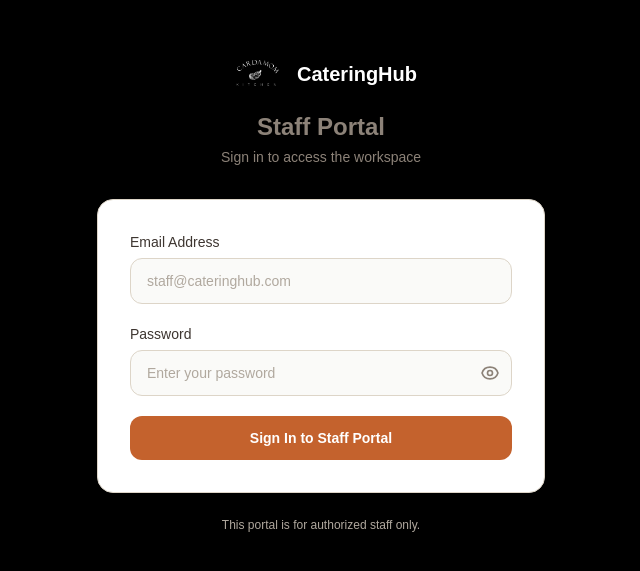
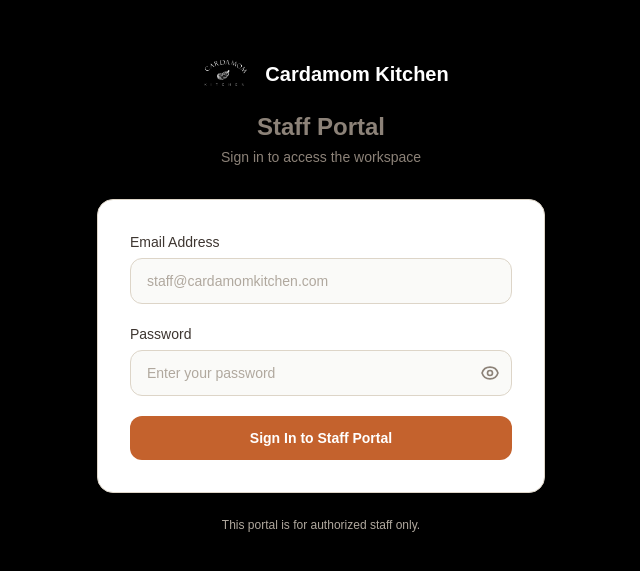
Before and after one commit to 3tiersystems-RMA/cateringhub, a Next.js app: page /staff/login in a window 1280 px wide. Shown: the part 107-678 px from the top of the page, without its empty margins (319-959 px from the left). Built offline with nearby package versions, Linux system fonts and the light colour scheme; no server answers.

Commit message:
Local Commit: 2026-03-11T11:39:52.745Z - Updated site name from **CateringHub** to **Cardamom Kitchen** across all UI-facing locations: page titles (Homepage, Products), Hero section text, Staff pages (Guide, Login, Workspace), Footer logo & copyright, and PayFast payment item names

```diff
--- a/src/app/api/payfast/initiate/route.ts
+++ b/src/app/api/payfast/initiate/route.ts
@@ -75,7 +75,7 @@ export async function POST(req: NextRequest) {
       cellNumber: cellNumber || undefined,
       mPaymentId: orderId,
       amount: parseFloat(amount).toFixed(2),
-      itemName: itemName || "CateringHub Order",
+      itemName: itemName || "Cardamom Kitchen Order",
       itemDescription: itemDescription || undefined,
       customStr1: orderId,
     });
--- a/src/app/homepage/components/HeroSection.tsx
+++ b/src/app/homepage/components/HeroSection.tsx
@@ -103,7 +103,7 @@ export default function HeroSection() {
             </div>
 
             <p className="reveal hidden-init hero-reveal max-w-lg text-base md:text-lg text-white/65 leading-relaxed font-light">
-              From intimate dinner parties to 500-person corporate galas — Cardamom Kitchen's CateringHub crafts memorable meals with locally sourced ingredients and a chef-driven menu that changes with the seasons.
+              From intimate dinner parties to 500-person corporate galas — Cardamom Kitchen crafts memorable meals with locally sourced ingredients and a chef-driven menu that changes with the seasons.
             </p>
 
             {/* Stats Row */}
--- a/src/app/homepage/page.tsx
+++ b/src/app/homepage/page.tsx
@@ -11,7 +11,7 @@ import ContactBanner from "./components/ContactBanner";
 import AuthErrorHandler from "./components/AuthErrorHandler";
 
 export const metadata: Metadata = {
-  title: "CateringHub — Chef-Crafted Catering & Meal Prep",
+  title: "Cardamom Kitchen — Chef-Crafted Catering & Meal Prep",
   description:
     "Premium catering for weddings, corporate events, and everyday occasions. Weekly meal prep delivered to your door. Locally sourced, chef-driven menus.",
   keywords: ["catering", "meal prep", "event catering", "food delivery", "chef services"],
--- a/src/app/products/components/CartSidebar.tsx
+++ b/src/app/products/components/CartSidebar.tsx
@@ -118,7 +118,7 @@ export default function CartSidebar() {
           email: form.email,
           phone: form.phone,
           amount: total.toFixed(2),
-          itemName: "CateringHub Order",
+          itemName: "Cardamom Kitchen Order",
           itemDescription: `Event: ${form.date || "TBD"} | ${form.address || ""}`.trim(),
           items: items.map((i) => ({
             id: i.product.id,
--- a/src/app/products/page.tsx
+++ b/src/app/products/page.tsx
@@ -4,7 +4,7 @@ import Footer from "@/components/Footer";
 import ProductsInteractive from "./components/ProductsInteractive";
 
 export const metadata: Metadata = {
-  title: "Menu & Order Online — CateringHub",
+  title: "Menu & Order Online — Cardamom Kitchen",
   description:
     "Browse our full catering packages, weekly prepared meals, and à la carte platters. Order online with secure payment. Chef-crafted, locally sourced.",
   keywords: ["catering menu", "meal prep order", "food platters", "online catering order"],
--- a/src/app/staff/guide/page.tsx
+++ b/src/app/staff/guide/page.tsx
@@ -8,7 +8,7 @@ export default function SuperAdminGuidePage() {
       <header className="bg-white border-b border-[#DDD5C8] sticky top-0 z-40">
         <div className="max-w-4xl mx-auto px-4 md:px-8 h-16 flex items-center justify-between">
           <div className="flex items-center gap-3">
-            <AppLogo size={36} iconName="FireIcon" text="CateringHub" />
+            <AppLogo size={36} iconName="FireIcon" text="Cardamom Kitchen" />
             <div className="h-5 w-px bg-[#DDD5C8]" />
             <span className="text-sm font-medium text-[#8C8278]">Super Admin Guide</span>
           </div>
@@ -29,7 +29,7 @@ export default function SuperAdminGuidePage() {
           <h1 className="text-3xl font-bold text-[#1A1612] mb-3">Super Admin Role — User Guide</h1>
           <p className="text-[#5C5347] text-base leading-relaxed">
             This document outlines the responsibilities, capabilities, and step-by-step procedures for the
-            <strong className="text-purple-700"> Super Admin</strong> role within the CateringHub Staff Portal.
+            <strong className="text-purple-700"> Super Admin</strong> role within the Cardamom Kitchen Staff Portal.
           </p>
         </div>
 
@@ -40,7 +40,7 @@ export default function SuperAdminGuidePage() {
             Overview of the Super Admin Role
           </h2>
           <p className="text-[#5C5347] text-sm leading-relaxed mb-4">
-            The <strong>Super Admin</strong> is the highest-privilege role in the CateringHub Staff Portal.
+            The <strong>Super Admin</strong> is the highest-privilege role in the Cardamom Kitchen Staff Portal.
             This role is designed for the business owner or a designated senior manager who is responsible
             for controlling who has access to the staff workspace.
           </p>
@@ -268,7 +268,7 @@ WHERE email = 'your-email@example.com';`}</pre>
 
         {/* Footer */}
         <div className="bg-purple-50 border border-purple-200 rounded-2xl p-6 text-center">
-          <p className="text-sm font-semibold text-purple-800 mb-1">CateringHub Staff Portal — Super Admin Guide</p>
+          <p className="text-sm font-semibold text-purple-800 mb-1">Cardamom Kitchen Staff Portal — Super Admin Guide</p>
           <p className="text-xs text-purple-600">For technical support, contact your system administrator.</p>
           <Link
             href="/staff/workspace"
--- a/src/app/staff/login/page.tsx
+++ b/src/app/staff/login/page.tsx
@@ -76,7 +76,7 @@ function StaffLoginForm() {
         {/* Header */}
         <div className="text-center mb-8">
           <div className="flex justify-center mb-4">
-            <AppLogo size={64} iconName="FireIcon" text="CateringHub" />
+            <AppLogo size={64} iconName="FireIcon" text="Cardamom Kitchen" />
           </div>
           <h1 className="text-2xl font-bold text-[#8C8278] mt-4">Staff Portal</h1>
           <p className="text-[#8C8278] text-sm mt-1">Sign in to access the workspace</p>
@@ -120,7 +120,7 @@ function StaffLoginForm() {
                 value={email}
                 onChange={(e) => setEmail(e.target.value)}
                 required
-                placeholder="staff@cateringhub.com"
+                placeholder="staff@cardamomkitchen.com"
                 className="w-full px-4 py-3 rounded-xl border border-[#DDD5C8] bg-[#FAFAF8] text-[#1A1612] placeholder-[#B0A89E] focus:outline-none focus:ring-2 focus:ring-[#C4622D] focus:border-transparent transition-all text-sm"
               />
             </div>
--- a/src/app/staff/workspace/page.tsx
+++ b/src/app/staff/workspace/page.tsx
@@ -884,7 +884,7 @@ export default function StaffWorkspacePage() {
       <header className="bg-white border-b border-[#DDD5C8] sticky top-0 z-40">
         <div className="max-w-7xl mx-auto px-4 md:px-8 h-16 flex items-center justify-between">
           <div className="flex items-center gap-3">
-            <AppLogo size={40} iconName="FireIcon" text="CateringHub" />
+            <AppLogo size={40} iconName="FireIcon" text="Cardamom Kitchen" />
             <div className="hidden sm:block h-5 w-px bg-[#DDD5C8]" />
             <span className="hidden sm:block text-sm font-medium text-[#8C8278]">Staff Workspace</span>
           </div>
--- a/src/components/Footer.tsx
+++ b/src/components/Footer.tsx
@@ -9,7 +9,7 @@ export default function Footer() {
         <div className="flex flex-col md:flex-row items-start md:items-center justify-between gap-8">
           {/* Brand */}
           <div className="flex items-center gap-3">
-            <AppLogo size={64} iconName="FireIcon" text="CateringHub" />
+            <AppLogo size={64} iconName="FireIcon" text="Cardamom Kitchen" />
           </div>
 
           {/* Links */}
@@ -54,7 +54,7 @@ export default function Footer() {
               </a>
             </div>
             <p className="text-xs text-[#B5ADA5]">
-              © 2026 CateringHub LLC · Privacy · Terms
+              © 2026 Cardamom Kitchen LLC · Privacy · Terms
             </p>
           </div>
         </div>
```
